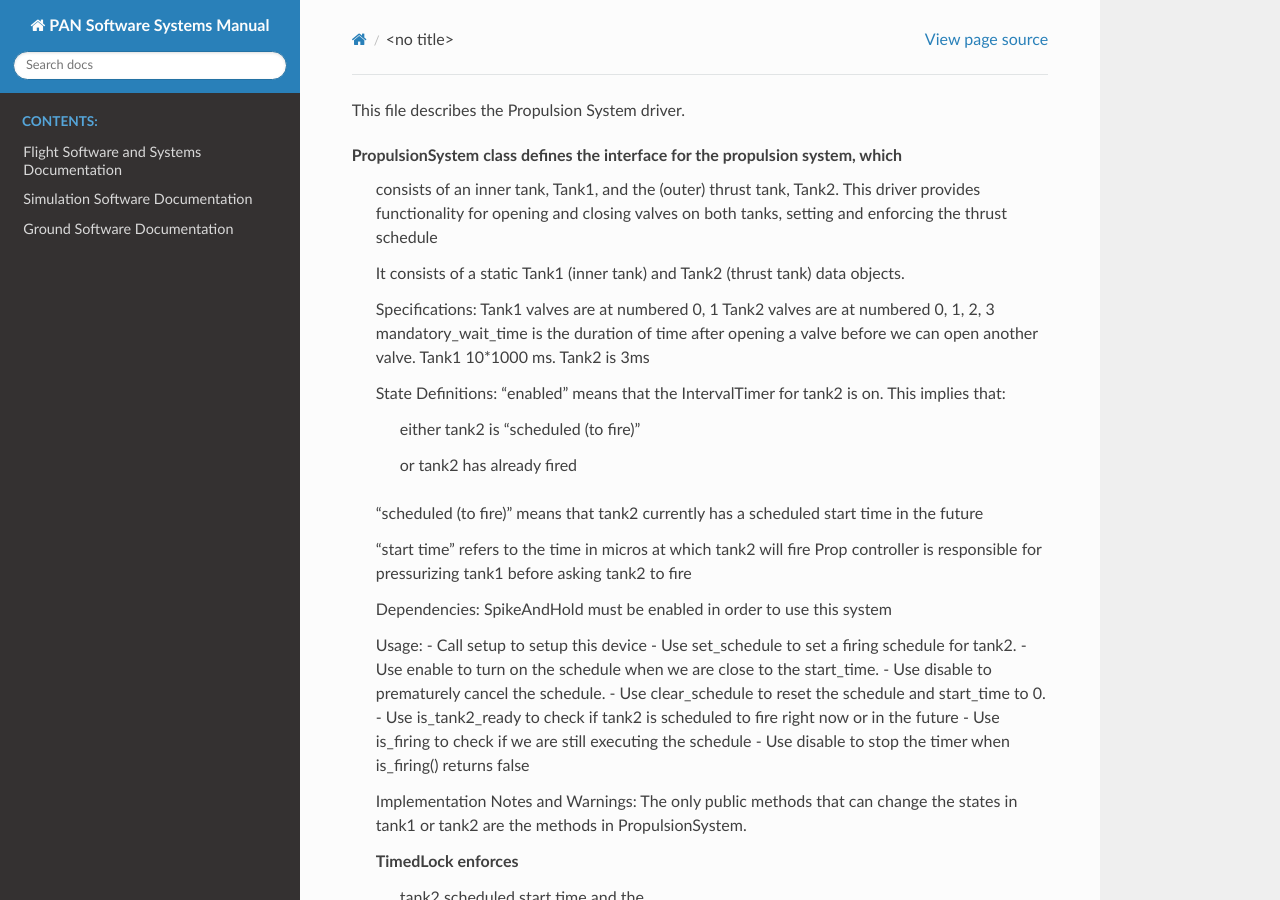
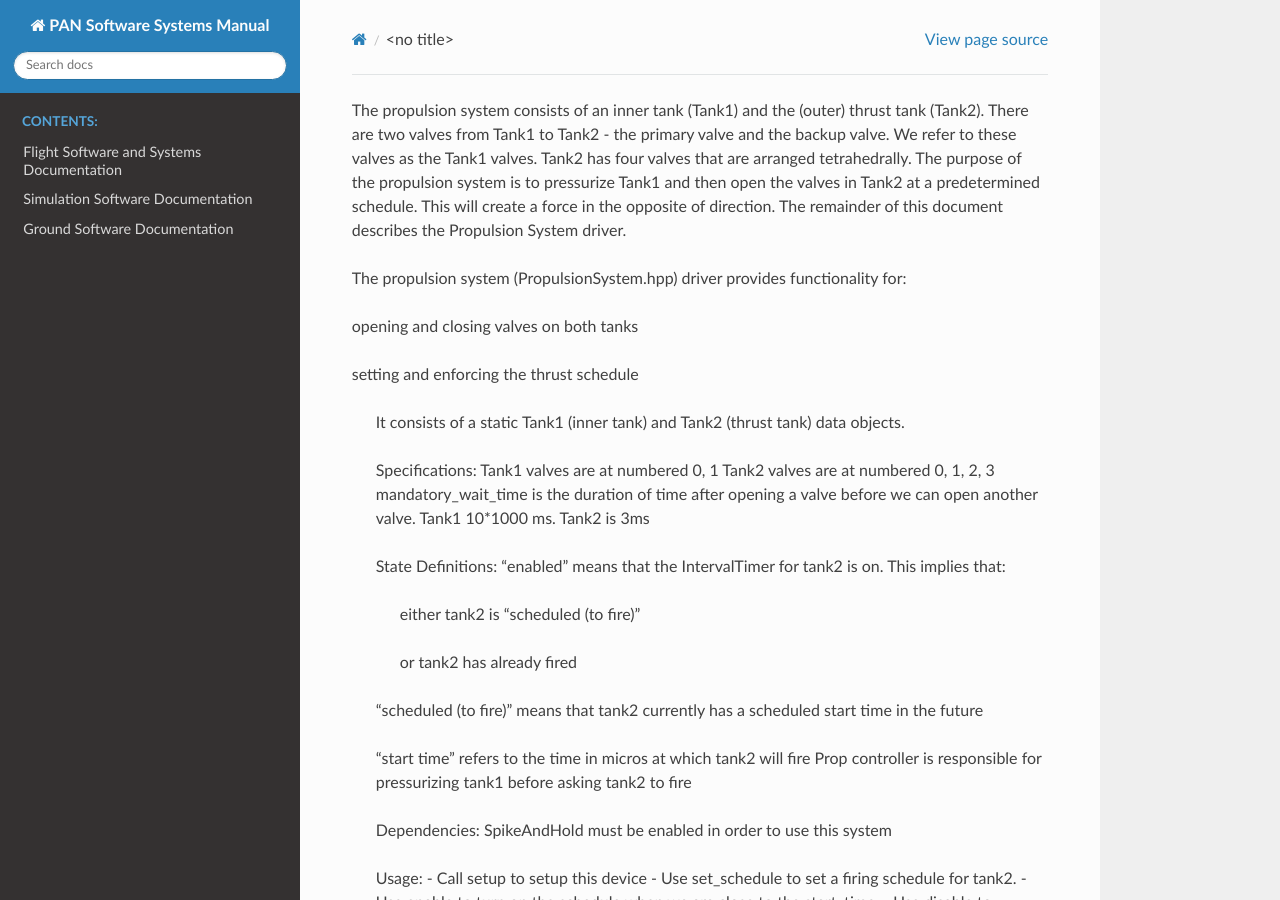
Before and after one commit to pathfinder-for-autonomous-navigation/Documentation, a Sphinx documentation site: the page built from source/flight_software/propulsion_system.rst, in a window 1280 px wide and 900 px high. Built offline with Sphinx 7.4.7 and the Read the Docs theme 2.0.0, drawn with Linux system fonts in a browser that asks for light colours.

Commit message:
Add for readability

```diff
--- a/source/flight_software/propulsion_system.rst
+++ b/source/flight_software/propulsion_system.rst
@@ -1,9 +1,16 @@
-This file describes the Propulsion System driver.
 
-PropulsionSystem class defines the interface for the propulsion system, which
- consists of an inner tank, Tank1, and the (outer) thrust tank, Tank2.
- This driver provides functionality for opening and closing valves on both tanks,
- setting and enforcing the thrust schedule
+The propulsion system consists of an inner tank (Tank1) and the (outer) thrust tank (Tank2).
+There are two valves from Tank1 to Tank2 - the primary valve and the backup valve. We
+refer to these valves as the Tank1 valves.
+Tank2 has four valves that are arranged tetrahedrally.
+The purpose of the propulsion system is to pressurize Tank1 and then open the valves in Tank2
+at a predetermined schedule. This will create a force in the opposite of direction.
+The remainder of this document describes the Propulsion System driver.
+
+The propulsion system (PropulsionSystem.hpp) driver provides functionality for:
+
+1. opening and closing valves on both tanks
+2. setting and enforcing the thrust schedule
 
  It consists of a static Tank1 (inner tank) and Tank2 (thrust tank) data objects.
 
```
